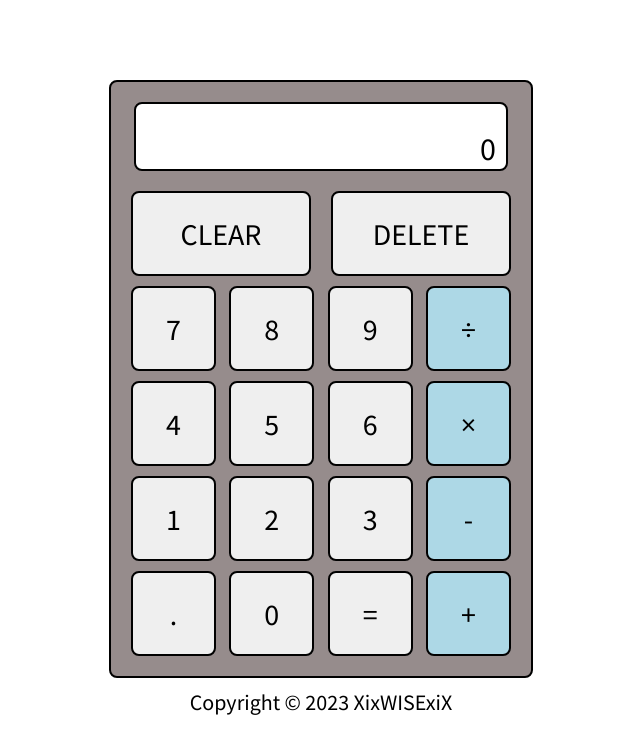
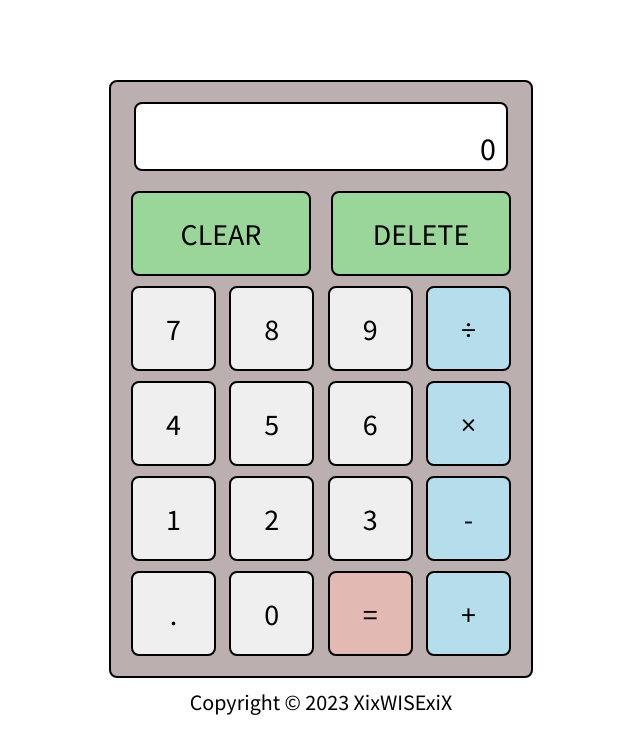
Before and after one commit to XixWISExiX/Calculator, a plain HTML site: page index.html in a window 1280 px wide. Shown: the whole page, without its empty margins (319-959 px from the left). Drawn offline with Linux system fonts and the light colour scheme; a web font is replaced by a local one.

Commit message:
Calculator Visual Coloring and Effects Done

```diff
--- a/style.css
+++ b/style.css
@@ -28,7 +28,7 @@ button {
   padding: 20px;
   border: solid black 2px;
   border-radius: 8px;
-  background: #968c8c;
+  background: #bbafaf;
   display: flex;
   align-items: center;
   flex-direction: column;
@@ -59,10 +59,15 @@ button {
   display: flex;
   justify-content: space-between;
   width: 380px;
+  -webkit-user-select: none; /* Safari */
+  -moz-user-select: none; /* Firefox */
+  -ms-user-select: none; /* Internet Explorer/Edge */
+  user-select: none;
 }
 
 .clear,
 .delete {
+  background: #9ad69a;
   width: 180px;
 }
 
@@ -74,36 +79,48 @@ button:active {
   background: gray;
 }
 
+.clear:hover,
+.delete:hover {
+  background: #7fb37f;
+}
+
+.clear:active,
+.delete:active {
+  background: #537553;
+}
+
 .addition,
 .subtraction,
 .multiplcation,
 .division {
-  background: lightblue;
+  background: #b5ddeb;
 }
 
 .addition:hover,
 .subtraction:hover,
 .multiplcation:hover,
 .division:hover {
-  background: #65b5eb;
+  background: #8faeb9;
 }
 
 .addition:active,
 .subtraction:active,
 .multiplcation:active,
 .division:active {
-  background: #0a8ae0;
+  background: #698088;
 }
 
-/* .clear:hover {
-  background: grey;
-  color: white;
+.equal {
+  background: #e2bab3;
 }
 
-.clear:active {
-  background: black;
-  color: white;
-} */
+.equal:hover {
+  background: #bd9c96;
+}
+
+.equal:active {
+  background: #977e79;
+}
 
 .footer {
   margin-top: auto;
```
